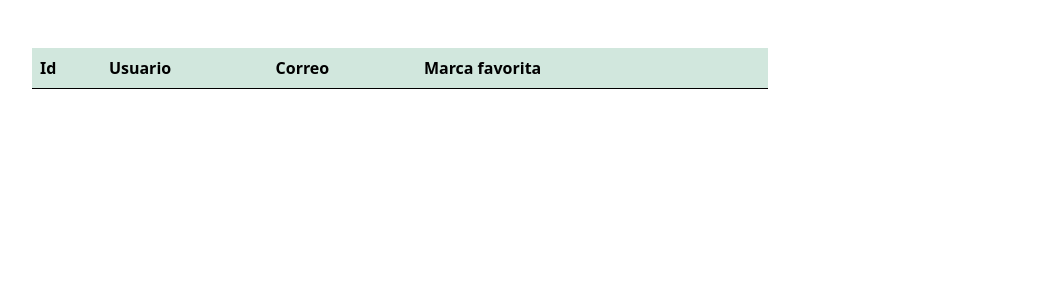
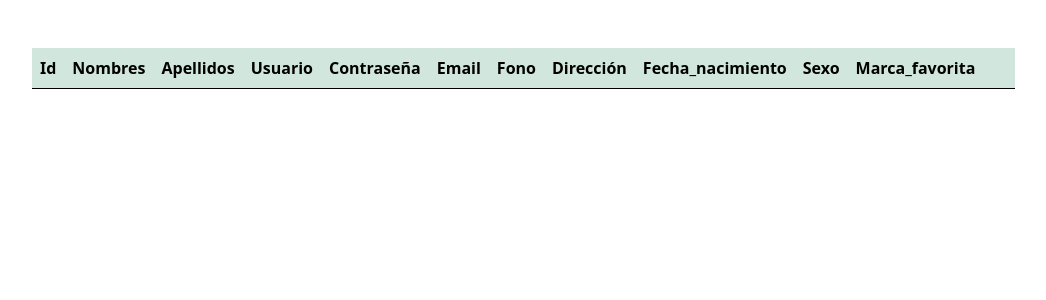
Before and after one commit to JJRG20/Construciones-y-demas, a PHP site: page /Consdemas/act_bor.php in a window 1280 px wide. Shown: the top 300 px of the page, without its empty margins (50-1096 px from the left). Run offline with PHP 8.4, Linux system fonts and the light colour scheme; data that the repository does not hold is empty.

Commit message:
Agrego lo mostrado en act_bor y añado up de direccion

```diff
--- a/act_bor.php
+++ b/act_bor.php
@@ -29,9 +29,16 @@ $row=mysqli_fetch_array($query);
                                 <thead class="table-success table-striped" >
                                     <tr>
                                         <th>Id</th>
+                                        <th>Nombres</th>
+                                        <th>Apellidos</th>
                                         <th>Usuario</th>
-                                        <th>Correo</th>
-                                        <th>Marca favorita</th>
+                                        <th>Contraseña</th>
+                                        <th>Email</th>
+                                        <th>Fono</th>
+                                        <th>Dirección</th>
+                                        <th>Fecha_nacimiento</th>
+                                        <th>Sexo</th>
+                                        <th>Marca_favorita</th>
                                         <th></th>
                                         <th></th>
                                     </tr>
@@ -43,8 +50,15 @@ $row=mysqli_fetch_array($query);
                                         ?>
                                             <tr>
                                                 <th><?php  echo $row['Num']?></th>
+                                                <th><?php  echo $row['Nombres']?></th>
+                                                <th><?php  echo $row['Apellidos']?></th>
                                                 <th><?php  echo $row['Nombre_us']?></th>
+                                                <th><?php  echo $row['Password']?></th>
                                                 <th><?php  echo $row['Email']?></th>
+                                                <th><?php  echo $row['Fono']?></th>
+                                                <th><?php  echo $row['Direccion']?></th>
+                                                <th><?php  echo date("d-m-Y",strtotime($row['Fecha_nac']));?></th>
+                                                <th><?php  echo $row['Sexo']?></th>
                                                 <th><?php  echo $row['Marca_fav']?></th>
                                                 <th><a href="actualiza1.php?id=<?php echo $row['Nombre_us'] ?>" class="btn btn-info">Editar</a></th>
                                                 <th><a href="borrar1.php?id=<?php echo $row['Nombre_us'] ?>" class="btn btn-danger">Eliminar</a></th>
--- a/actualiza1.php
+++ b/actualiza1.php
@@ -32,6 +32,7 @@ $row=mysqli_fetch_array($query);
                                 <input type="password" class="form-control mb-3" name="Password" placeholder="Contraseña" value="<?php echo $row['Password']  ?>">
                                 <input type="email" class="form-control mb-3" name="Email" placeholder="Email" value="<?php echo $row['Email']  ?>">
                                 <input type="tel" class="form-control mb-3" name="Fono" placeholder="Teléfono" value="<?php echo $row['Fono']  ?>">
+                                <input type="text" class="form-control mb-3" name="Direccion" placeholder="Dirección" value="<?php echo $row['Direccion']  ?>">
                                 <input type="date" class="form-control mb-3" name="Fecha_nac" placeholder="Fecha de nacimiento" value="<?php echo $row['Fecha_nac']  ?>">
                                 <input list="Sexo" class="form-control mb-3" name="Sexo" placeholder="Sexo" value="<?php echo $row['Sexo']  ?>">
                                     <datalist id="Sexo">
```
